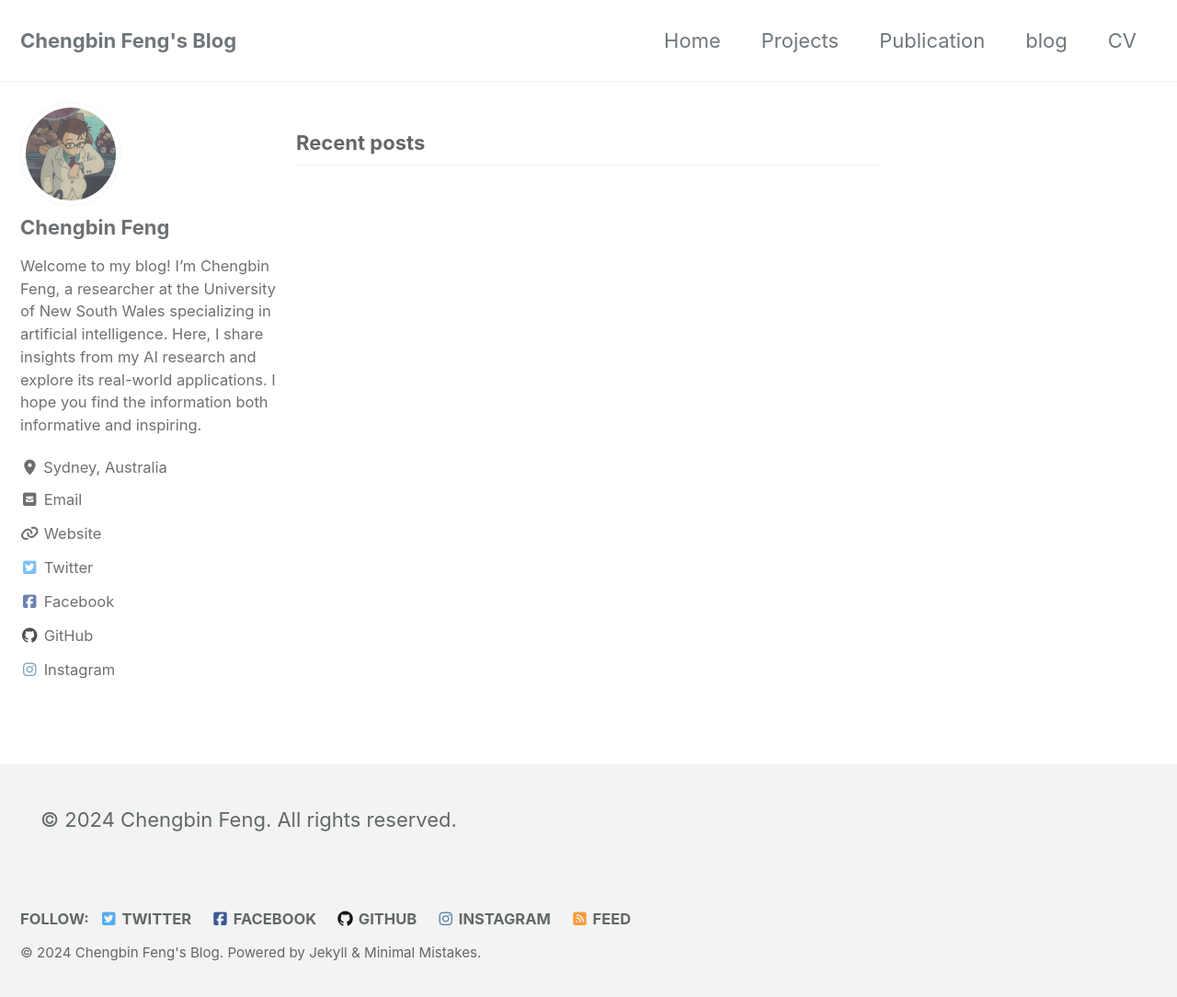
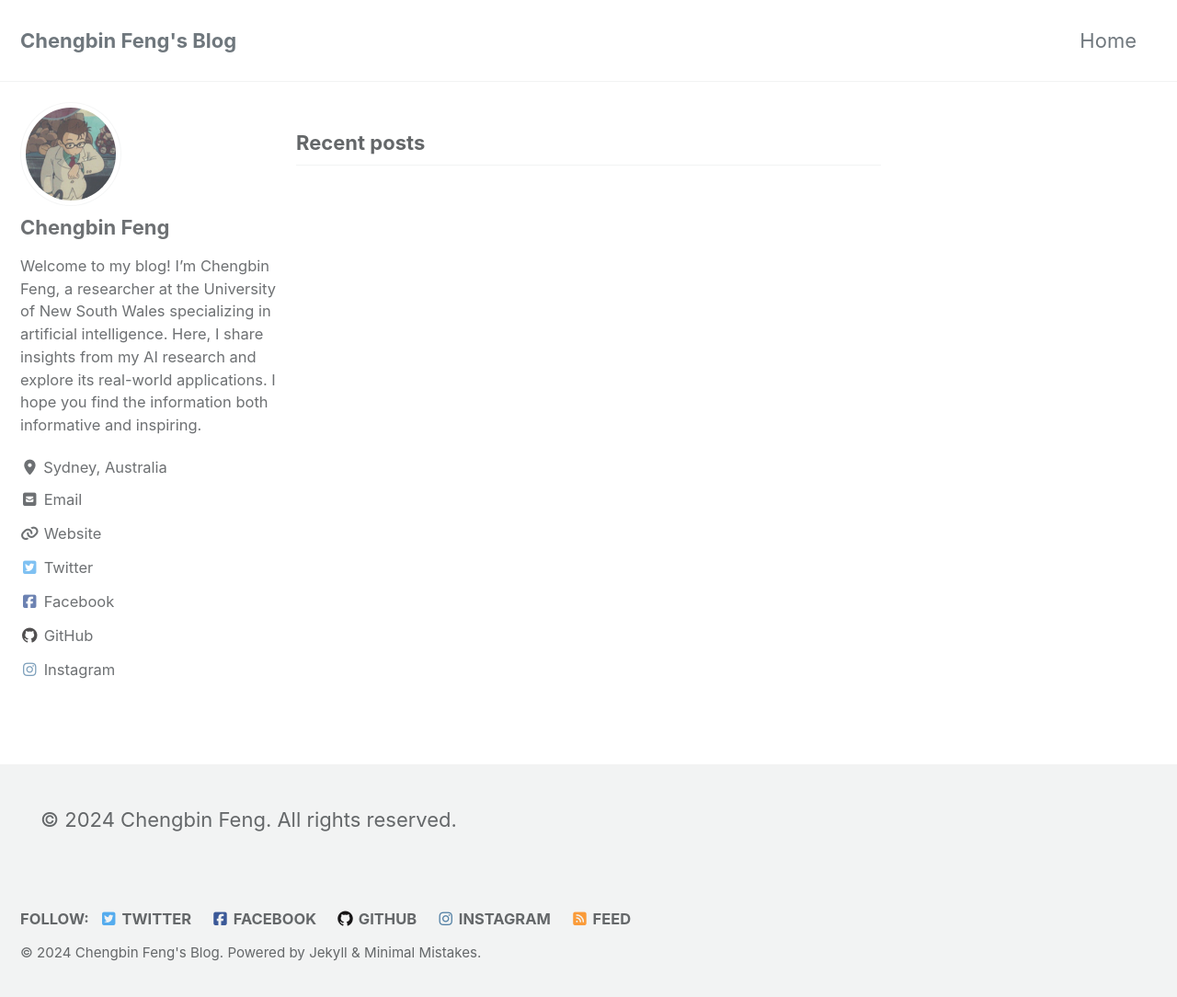
Before and after one commit to kfengc27/kfengc27.github.io, a Jekyll site: the page built from index_back.html, in a window 1280 px wide and 1091 px high. Shown: the top 1084 px of the window at 92% size. Built offline with Jekyll 4.4.1, drawn with Linux system fonts in a browser that asks for light colours; cached includes are drawn as plain includes.

Commit message:
make it simpler

```diff
--- a/_data/navigation.yml
+++ b/_data/navigation.yml
@@ -1,11 +1,3 @@
 main:
   - title: "Home"
     url: /
-  - title: "Projects"
-    url: /projects/
-  - title: "Publication"
-    url: /publications/
-  - title: "blog"
-    url: /blog/
-  - title: "CV"
-    url: /cv/
```
Also changed, not shown: index.md (+0 -1 lines), projects.md (deleted, +0 -10 lines), publications.md (deleted).
